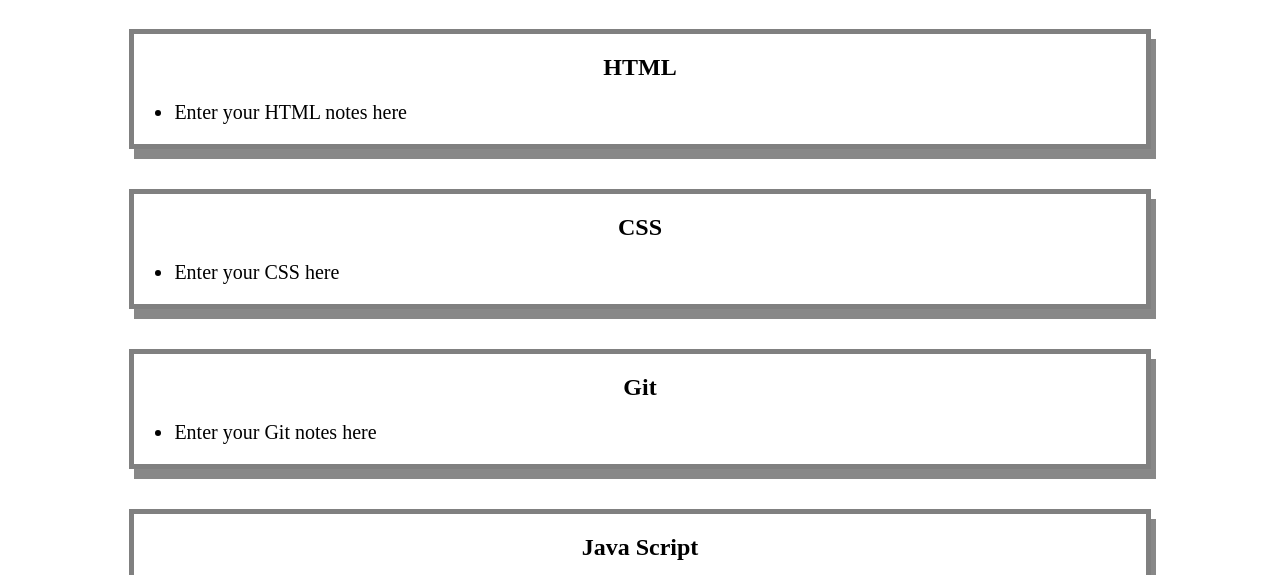
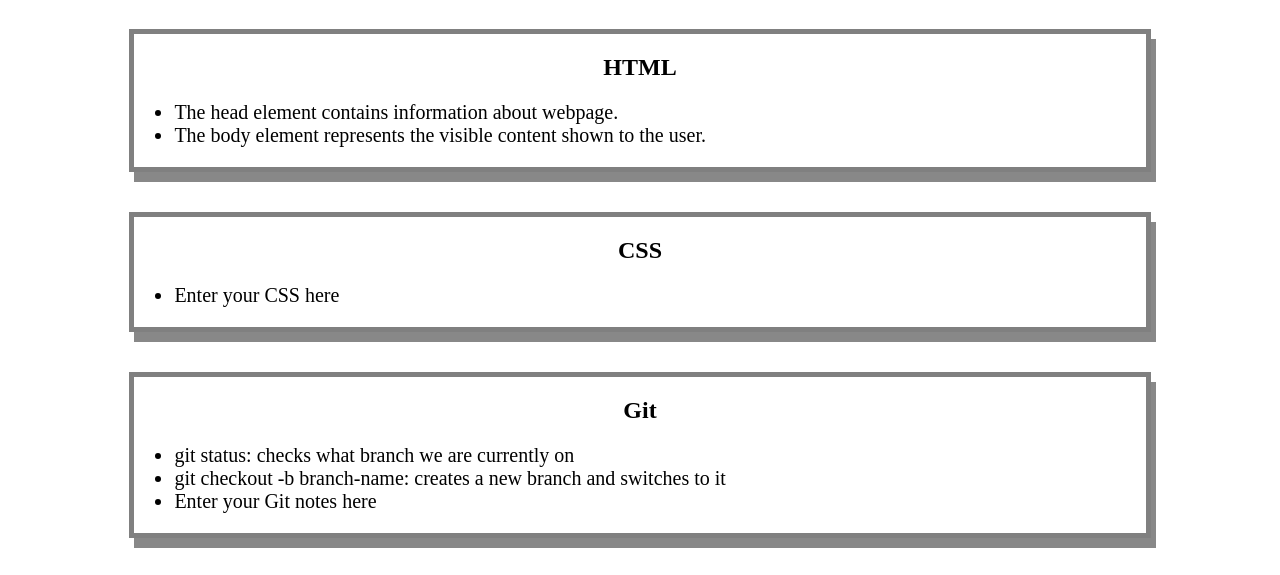
Before and after one commit to solangebeduschi/prework-study-guide, a plain HTML site: page index.html in a window 1280 px wide. Shown: the part 152-727 px from the top of the page. Drawn offline with Linux system fonts and the light colour scheme.

Commit message:
added code to HTML file

```diff
--- a/index.html
+++ b/index.html
@@ -7,17 +7,20 @@
     <link rel="stylesheet" href="./assets/style.css">
     <title>Prework Study Guide</title>
   </head>
+
   <body>
     <header id="top">
       <h1>Prework Study Guide</h1>
       <img src="./assets/bowtie-cat.png" alt="Profile image of cat wearing a bow tie." />
     </header>
+
     <main>
       <!-- Student code goes here -->
        <section class="card " id="html-section">
         <h2>HTML</h2>
         <ul>
-          <li>Enter your HTML notes here</li>
+          <li>The head element contains information about webpage.</li>
+          <li>The body element represents the visible content shown to the user.</li>
         </ul>
 
        </section>
@@ -33,6 +36,8 @@
        <section class="card" id="git-section">
         <h2>Git</h2>
         <ul>
+          <li>git status: checks what branch we are currently on</li>
+          <li>git checkout -b branch-name: creates a new branch and switches to it</li>
           <li>Enter your Git notes here</li>
         </ul>
        </section>
```
